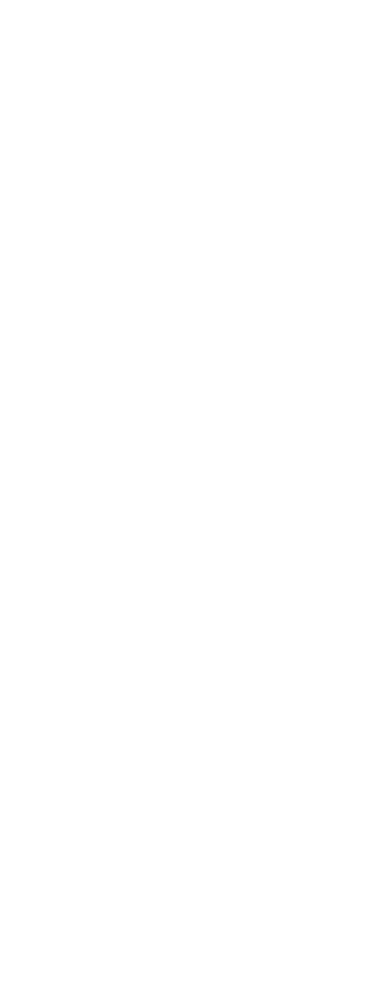
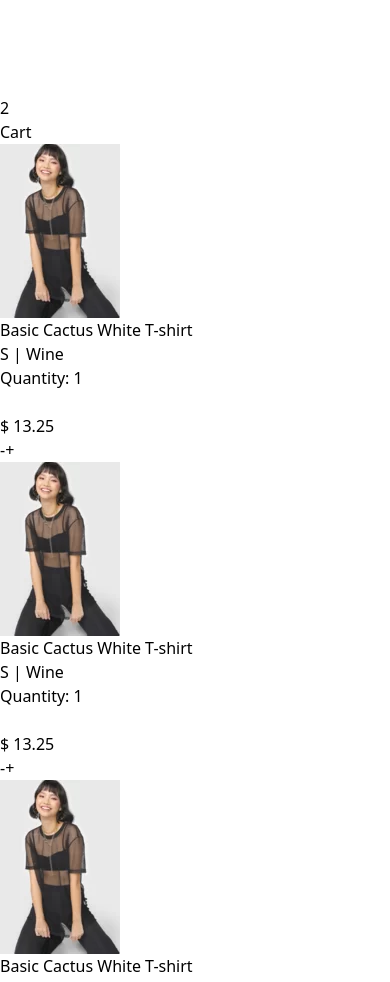
Before and after one commit to iamdpunkr1/E-commerce, a React (Vite) app: page / in a window 390 px wide. Shown: the part 4540-5522 px from the top of the page. Before the commit the page ends 4246 px from the top, so only its background shows below. Built offline with nearby package versions, Linux system fonts and the light colour scheme.

Commit message:
style: Cart section

```diff
--- a/src/App.css
+++ b/src/App.css
@@ -0,0 +1,25 @@
+.overflow-y-scroll::-webkit-scrollbar {
+    width: 8px; /* Thickness */
+    height: 8px; /* For horizontal scrolling */
+  }
+
+  .overflow-y-scroll::-webkit-scrollbar-track {
+    background-color: rgba(0, 0, 0, 0.1); /* Track color */
+  }
+
+  .overflow-y-scroll::-webkit-scrollbar-thumb {
+    background-color: rgba(255, 255, 255, 0.5); /* Thumb color */
+    border-radius: 4px; /* Rounded corners */
+  }
+
+
+  .checkout::before {
+    content: "";
+    width: 100%;
+    height: 20px;
+    display: block;
+    position: absolute;
+    top: -20px;
+    left: 0px;
+    background: linear-gradient(to top, rgba(0, 0, 0, 0.2), transparent);
+}
--- a/src/components/Cart.tsx
+++ b/src/components/Cart.tsx
@@ -1,38 +1,53 @@
 
 import { useState } from "react";
+import CartIcon from "../partials/CartIcon";
+// import model1Cart from "../assets/model1Cart.webp"
+import CartItem from "../partials/CartItem";
 
 const Cart = () => {
   const [show, setShow] = useState(false);
 
 
   return (
-    <div className={`absolute w-full h-full md:w-[450px] lg:w-[450px] bg-gray-800 top-0 right-0 transition all duration-300 ease-in ${show?"translate-x-0":"translate-x-full"}`}>
+    <div  className={`fixed ocerflow-hidden h-dvh flex flex-col w-full md:w-[450px] lg:w-[450px] bg-gray-800 top-0 right-0 transition all duration-300 ease-in ${show?"translate-x-0":"translate-x-full"}`}>
+        {/* MENU Bar */}
         <div onClick={()=> setShow(!show)} className=" bg-gray-800 py-2 px-2 text-white relative top-0 -left-12 cursor-pointer">
 
            {
             !show ?
-            <>
-            <svg className="w-8 h-8" viewBox="0 0 24 24" fill="none" xmlns="http://www.w3.org/2000/svg">
-                <g id="SVGRepo_bgCarrier" strokeWidth={0} />
-                <g id="SVGRepo_tracerCarrier" strokeLinecap="round" strokeLinejoin="round" />
-                <g id="SVGRepo_iconCarrier">
-                    {" "}
-                    <path
-                    d="M7.2998 5H22L20 12H8.37675M21 16H9L7 3H4M4 8H2M5 11H2M6 14H2M10 20C10 20.5523 9.55228 21 9 21C8.44772 21 8 20.5523 8 20C8 19.4477 8.44772 19 9 19C9.55228 19 10 19.4477 10 20ZM21 20C21 20.5523 20.5523 21 20 21C19.4477 21 19 20.5523 19 20C19 19.4477 19.4477 19 20 19C20.5523 19 21 19.4477 21 20Z"
-                    stroke="#ffffff"
-                    strokeWidth={2}
-                    strokeLinecap="round"
-                    strokeLinejoin="round"
-                    />{" "}
-                </g>
-            </svg>
-            <div className="absolute top-7 left-7 rounded-full w-5 h-5 flex justify-center items-center text-[11px] font-semibold text-black bg-amber-400 inline-block">
-                2
-            </div>
-            </>: <div className="font-semibold hover:bg-slate-900 px-2 inline-block translate-x-12 md:translate-x-0 lg:translate-x-0">X</div>
+            <CartIcon/>
+            : <div className="font-semibold hover:bg-slate-900 px-2 inline-block translate-x-12 md:translate-x-0 lg:translate-x-0">X</div>
            }
 
         </div>
+
+        {/* Cart Items*/}
+        <div className="overflow-y-scroll px-4 ">
+           <div className="flex justify-center items-center gap-4 mb-8">
+            <CartIcon/> <h1 className="font-bold text-white text-xl">Cart</h1>
+           </div>
+
+           <CartItem/>
+           <CartItem/>
+           <CartItem/>
+           <CartItem/>
+           <CartItem/>
+           <CartItem/>
+           <CartItem/>
+           <CartItem/>
+           <CartItem/>
+        </div>
+        <div className="checkout w-full h-48 absolute bottom-0  bg-gray-800 text-white px-4 flex flex-col justify-between py-4">
+            <div className="flex justify-between items-center py-4">
+                <h1 className="uppercase font-normal text-xl text-gray-500">Subtotal</h1>
+                <div className="flex flex-col">
+                    <h2 className="text-amber-400 text-2xl self-end">$ 13.25</h2>
+                    <h3 className="uppercase font-normal text-xl text-gray-500">or up to 9 x $ 12.3</h3>
+                </div>
+            </div>
+            <button className="w-full bg-gray-900 p-4 rounded-md">Checkout</button>
+        </div>
+
     </div>
   )
 }
--- /dev/null
+++ b/src/partials/CartIcon.tsx
@@ -0,0 +1,26 @@
+
+const CartIcon = () => {
+  return (
+    <div className="relative">
+            <svg className="w-8 h-8" viewBox="0 0 24 24" fill="none" xmlns="http://www.w3.org/2000/svg">
+                <g id="SVGRepo_bgCarrier" strokeWidth={0} />
+                <g id="SVGRepo_tracerCarrier" strokeLinecap="round" strokeLinejoin="round" />
+                <g id="SVGRepo_iconCarrier">
+                    {" "}
+                    <path
+                    d="M7.2998 5H22L20 12H8.37675M21 16H9L7 3H4M4 8H2M5 11H2M6 14H2M10 20C10 20.5523 9.55228 21 9 21C8.44772 21 8 20.5523 8 20C8 19.4477 8.44772 19 9 19C9.55228 19 10 19.4477 10 20ZM21 20C21 20.5523 20.5523 21 20 21C19.4477 21 19 20.5523 19 20C19 19.4477 19.4477 19 20 19C20.5523 19 21 19.4477 21 20Z"
+                    stroke="#ffffff"
+                    strokeWidth={2}
+                    strokeLinecap="round"
+                    strokeLinejoin="round"
+                    />{" "}
+                </g>
+            </svg>
+            <div className="absolute top-5 left-5 rounded-full w-5 h-5 flex justify-center items-center text-[11px] font-semibold text-black bg-amber-400 inline-block">
+                2
+            </div>
+            </div>
+  )
+}
+
+export default CartIcon
--- /dev/null
+++ b/src/partials/CartItem.tsx
@@ -0,0 +1,47 @@
+import { useState } from "react";
+import model1Cart from "../assets/model1Cart.webp"
+
+const CartItem = () => {
+    const [isHovered, setIsHovered] = useState(false);
+
+    // Define the styles for the SVG
+    const svgStyle =  isHovered ? "#FFFFFF" : "#000000"; // Change SVG color when hovered
+
+  return (
+    <div className="min-h-[130px] flex justify-between items-center gap-2 py-4 border-t-2 border-slate-900">
+
+    <div className="flex items-center gap-x-4">
+       <img src={model1Cart} alt="item1" className="w-1/4 "/>
+
+       <div className="">
+       <h1 className="text-white">Basic Cactus White T-shirt</h1>
+       <h2 className="text-gray-400">S | Wine</h2>
+       <h2 className="text-gray-400">Quantity: 1</h2>
+       </div>
+    </div>
+
+
+    <div className="flex flex-col gap-4 text-right ">
+        <button className="self-end" onMouseEnter={() => setIsHovered(true)} onMouseLeave={() => setIsHovered(false)}>
+        <svg className="w-5 h-5" viewBox="0 0 1024 1024" xmlns="http://www.w3.org/2000/svg" >
+            <g id="SVGRepo_bgCarrier" strokeWidth={0} />
+            <g id="SVGRepo_tracerCarrier" strokeLinecap="round" strokeLinejoin="round" />
+            <g id="SVGRepo_iconCarrier">
+            <path
+                fill={svgStyle}
+                d="M195.2 195.2a64 64 0 0 1 90.496 0L512 421.504 738.304 195.2a64 64 0 0 1 90.496 90.496L602.496 512 828.8 738.304a64 64 0 0 1-90.496 90.496L512 602.496 285.696 828.8a64 64 0 0 1-90.496-90.496L421.504 512 195.2 285.696a64 64 0 0 1 0-90.496z"
+            />
+            </g>
+        </svg>
+        </button>
+       <h2 className="text-amber-400">$ 13.25</h2>
+       <div className="flex justify-end text-white">
+           <button className="px-2 bg-gray-600">-</button>
+           <button className="px-2 bg-gray-700">+</button>
+       </div>
+    </div>
+  </div>
+  )
+}
+
+export default CartItem
```
